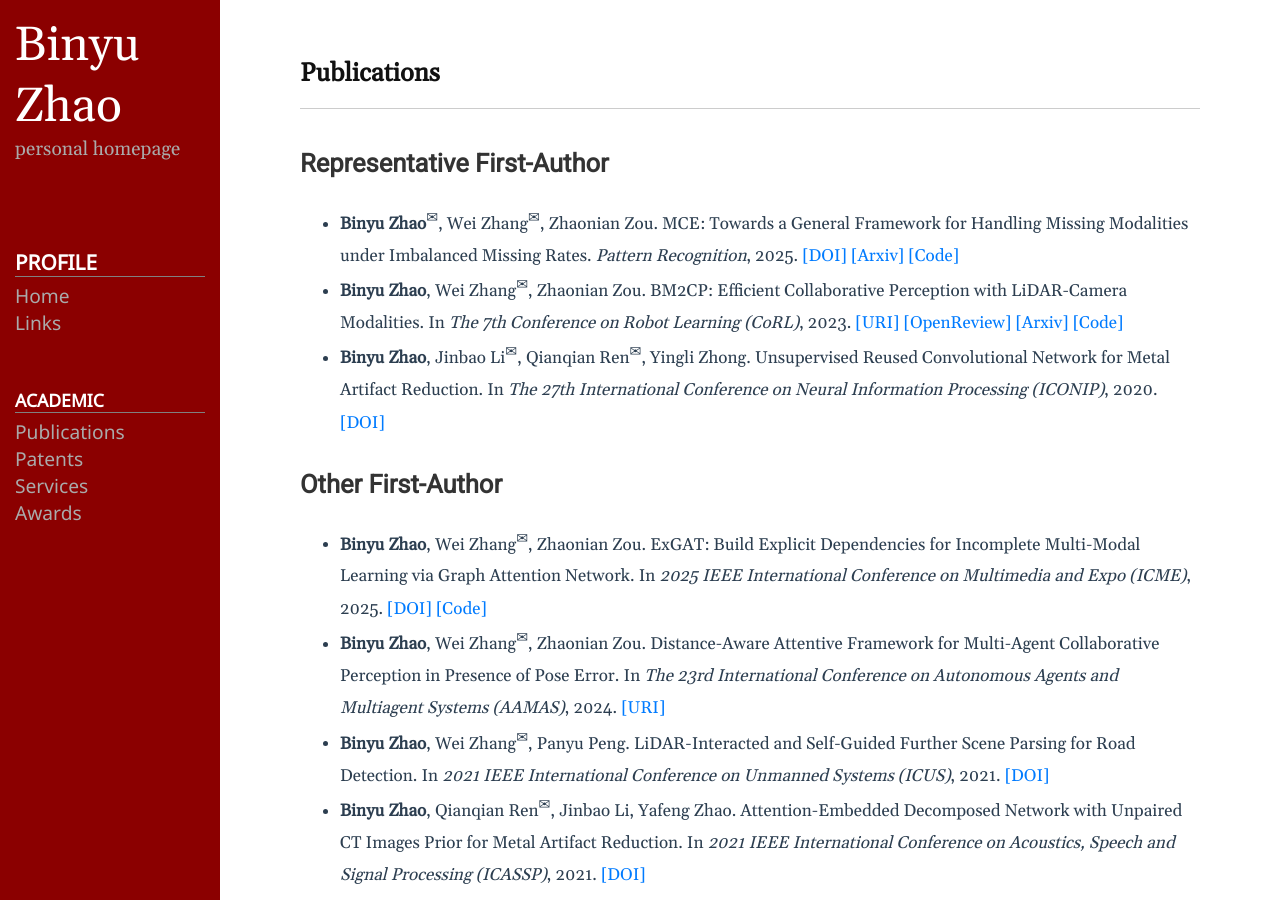
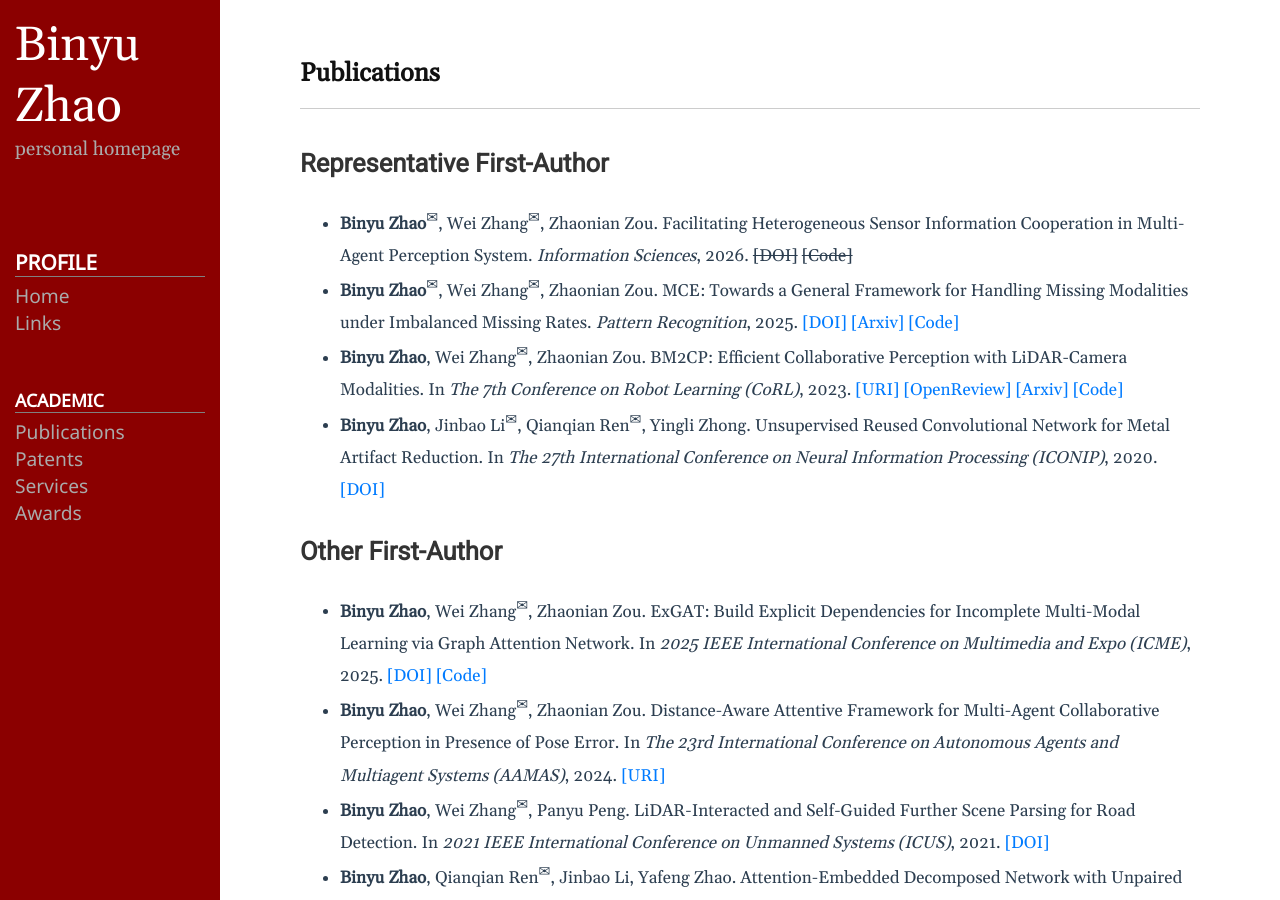
Before and after one commit to byzhaoAI/byzhaoAI.github.io, a Jekyll site: the page built from publications.md, in a window 1280 px wide and 900 px high. Built offline with Jekyll 4.4.1, drawn with Linux system fonts in a browser that asks for light colours.

Commit message:
add newly accepted paper

```diff
--- a/_includes/home.html
+++ b/_includes/home.html
@@ -21,6 +21,7 @@
 
     <h2>Recent News</h2>
     <ul>
+      <li>One paper is accepted by <em>Information Sciences*</em> (Apr 16, 2026).</li>
       <li>One paper is resubmitted to <em>Information Sciences</em> after a revision (initially submitted Apr 02, 2025; resubmitted Dec 14, 2025; 2nd resubmitted Jan 18, 2026; 3rd resubmitted Mar 25, 2026; 4th resubmitted Apr 14, 2026).</li>
       <li>One paper is submitted to <em>ICML2026</em> (Jan 29, 2026).</li>
       <li>One paper is published in <em>Pattern Recognition</em> (Nov 08, 2025).</li>
--- a/publications.md
+++ b/publications.md
@@ -5,6 +5,8 @@ permalink: /publications/
 ---
 
 ## Representative First-Author
+- **Binyu Zhao**<sup>✉</sup>, Wei Zhang<sup>✉</sup>, Zhaonian Zou. Facilitating Heterogeneous Sensor Information Cooperation in Multi-Agent Perception System. *Information Sciences*, 2026. ~~[DOI]~~ ~~[Code]~~
+
 - **Binyu Zhao**<sup>✉</sup>, Wei Zhang<sup>✉</sup>, Zhaonian Zou. MCE: Towards a General Framework for Handling Missing Modalities under Imbalanced Missing Rates. *Pattern Recognition*, 2025. [[DOI]](https://doi.org/10.1016/j.patcog.2025.112591) [[Arxiv]](https://arxiv.org/abs/2510.10534) [[Code]](https://github.com/byzhaoAI/MCE)
 
 - **Binyu Zhao**, Wei Zhang<sup>✉</sup>, Zhaonian Zou. BM2CP: Efficient Collaborative Perception with LiDAR-Camera Modalities. In *The 7th Conference on Robot Learning (CoRL)*, 2023. [[URI]](https://proceedings.mlr.press/v229/zhao23a.html) [[OpenReview]](https://openreview.net/forum?id=uJqxFjF1xWp) [[Arxiv]](https://arxiv.org/abs/2310.14702) [[Code]](https://github.com/byzhaoAI/BM2CP)
```
Also changed, not shown: README.md.
